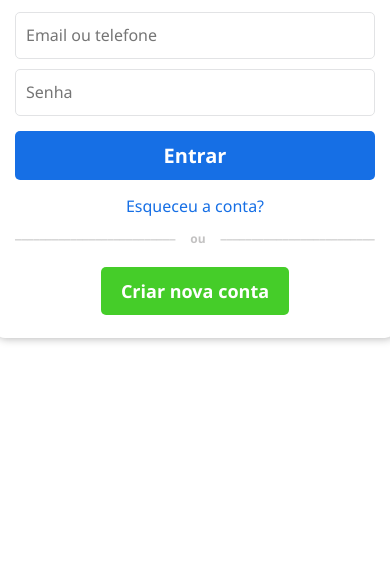
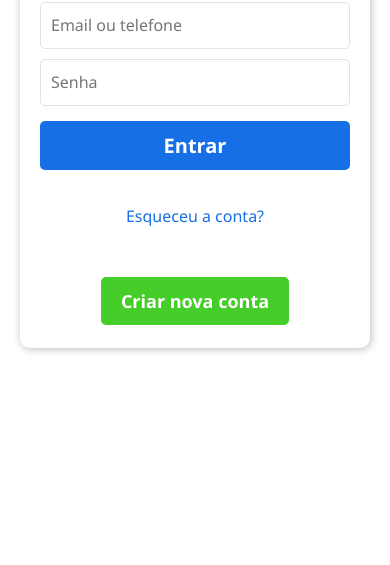
Before and after one commit to luisfilipelima/login-facebook, a plain HTML site: page index.html in a window 390 px wide. Shown: the part 279-844 px from the top of the page. Drawn offline with Linux system fonts and the light colour scheme.

Commit message:
responsivo

```diff
--- a/index.html
+++ b/index.html
@@ -5,6 +5,7 @@
     <meta http-equiv="X-UA-Compatible" content="IE=edge">
     <meta name="viewport" content="width=device-width, initial-scale=1.0">
     <link rel="stylesheet" href="style.css">
+    <link rel="stylesheet" href="mobile.css">
     <link rel="shortcut icon" href="Yootheme-Social-Bookmark-Social-facebook-button-blue.ico" type="image/x-icon">
     <title>Entrar no facebook</title>
 </head>
--- /dev/null
+++ b/mobile.css
@@ -0,0 +1,22 @@
+@media screen  and (max-width: 750px) {
+
+
+   h1{
+    margin-top: 50px;
+   }
+
+
+    .container{
+        width: 350px;
+        height: 410px;
+        overflow: hidden;
+    }
+    .container .ou p{
+      position: relative;
+      top: 200px;
+    }
+
+    .container .esqueceu-senha{
+        padding-top: 20px;
+    }
+}
```
